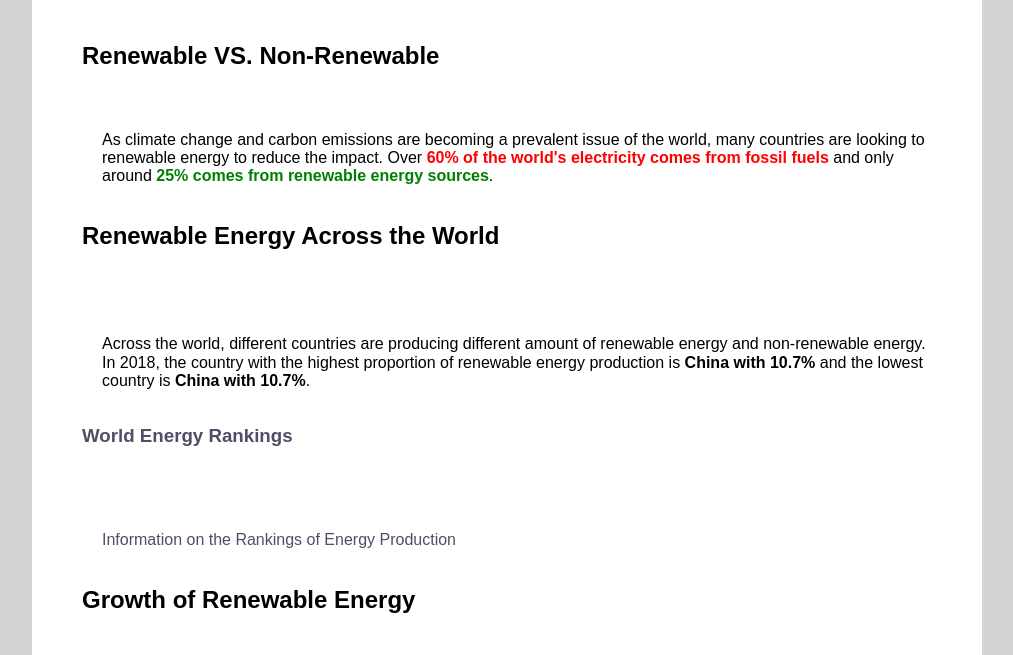
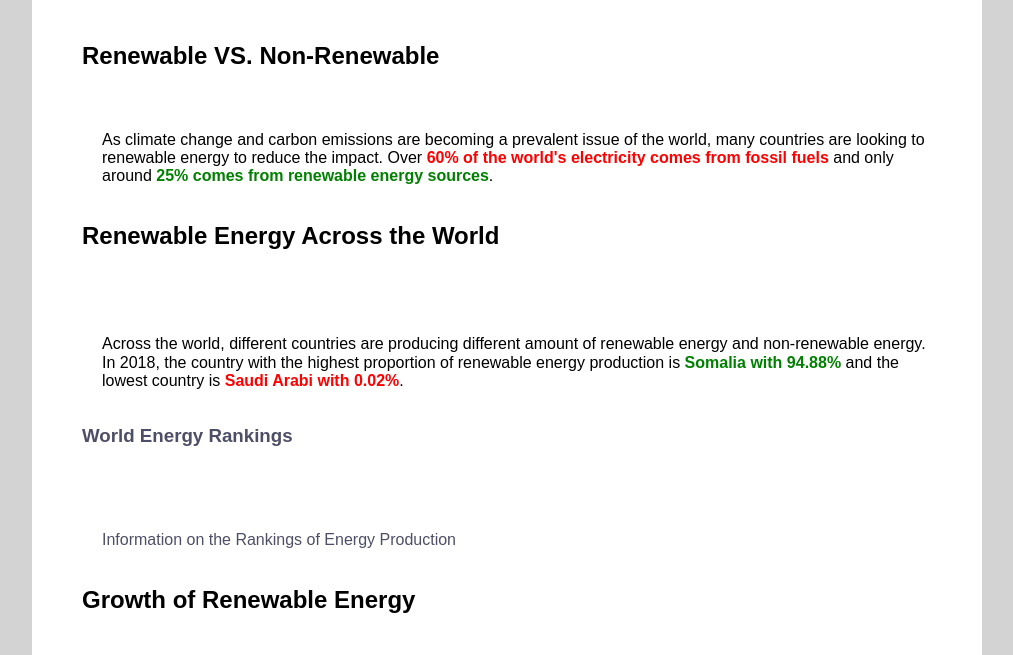
Before and after one commit to msoo0005/Homework10, a plain HTML site: page index.html in a window 1280 px wide. Shown: the part 96-751 px from the top of the page, without its empty margins (133-1146 px from the left). Drawn offline with nearby package versions, Linux system fonts and the light colour scheme; a script that the page names is missing.

Commit message:
Update index.html

```diff
--- a/index.html
+++ b/index.html
@@ -60,7 +60,7 @@
         </div>
         <div class="pure-u-1-1">
             <div class="description description-right">
-                <p>Across the world, different countries are producing different amount of renewable energy and non-renewable energy. In 2018, the country with the highest proportion of renewable energy production is <b>China with 10.7%</b> and the lowest country is <b>China with 10.7%</b>.</p>
+                <p>Across the world, different countries are producing different amount of renewable energy and non-renewable energy. In 2018, the country with the highest proportion of renewable energy production is <b style="color:green">Somalia with 94.88%</b> and the lowest country is <b style="color:red">Saudi Arabi with 0.02%</b>.</p>
             </div>
         </div>
         <!-- end pure grid group -->
```
